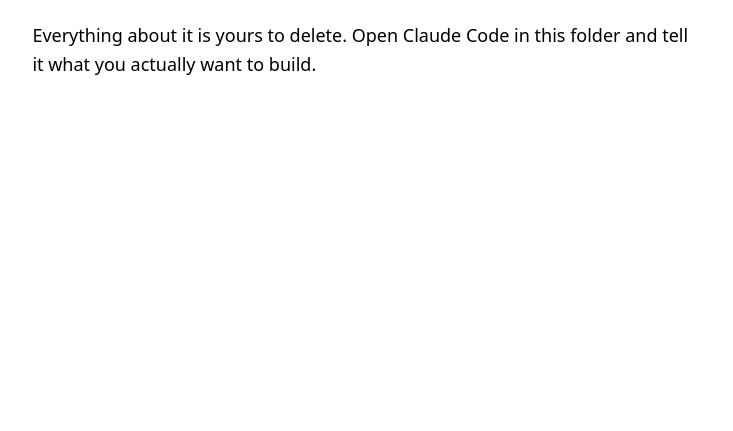
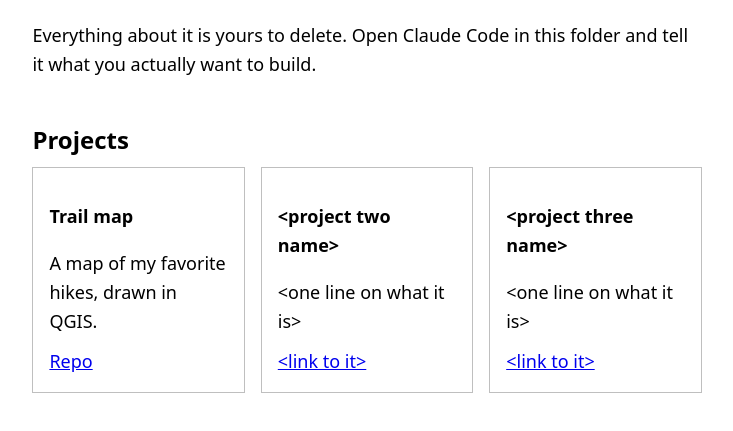
Before and after one commit to syl-cmyk/syl-cmyk.github.io, a plain HTML site: page index.html in a window 1280 px wide. Shown: the part 205-636 px from the top of the page, without its empty margins (273-1006 px from the left). Drawn offline with Linux system fonts and the light colour scheme.

Commit message:
Add Projects section

```diff
--- a/index.html
+++ b/index.html
@@ -19,5 +19,28 @@
     tell it what you actually want to build.
   </p>
 
+  <section id="projects">
+    <h2>Projects</h2>
+    <div class="project-cards">
+      <article class="project-card">
+        <h3>Trail map</h3>
+        <p>A map of my favorite hikes, drawn in QGIS.</p>
+        <a href="https://github.com/me/trail-map">Repo</a>
+      </article>
+
+      <article class="project-card">
+        <h3>&lt;project two name&gt;</h3>
+        <p>&lt;one line on what it is&gt;</p>
+        <a href="#">&lt;link to it&gt;</a>
+      </article>
+
+      <article class="project-card">
+        <h3>&lt;project three name&gt;</h3>
+        <p>&lt;one line on what it is&gt;</p>
+        <a href="#">&lt;link to it&gt;</a>
+      </article>
+    </div>
+  </section>
+
 </body>
 </html>
--- a/style.css
+++ b/style.css
@@ -32,3 +32,51 @@
 p {
   margin-bottom: 1.5rem;
 }
+
+/* First section in the page, so this introduces the base spacing and
+   heading size for any section — this one and any added later. */
+
+section {
+  margin-top: 3rem;
+}
+
+h2 {
+  font-size: 1.5rem;
+  line-height: 1.2;
+  margin-bottom: 0.75rem;
+}
+
+/* Three project cards in a row. CSS Grid gives exact control over "3 across,
+   then 1 down on a phone" without relying on flex-wrap's implicit wrapping.
+   Card borders use currentColor instead of a fixed color so they keep working
+   in both light and dark mode, the same free trick color-scheme already buys us. */
+
+.project-cards {
+  display: grid;
+  grid-template-columns: repeat(3, minmax(0, 1fr));
+  gap: 1rem;
+}
+
+.project-card {
+  border: 1px solid color-mix(in srgb, currentColor 25%, transparent);
+  padding: 1rem;
+}
+
+.project-card h3 {
+  font-size: 1.125rem;
+  margin-bottom: 0.5rem;
+}
+
+.project-card p {
+  margin-bottom: 0.75rem;
+}
+
+/* The page's first breakpoint. 37.5rem (600px) sits comfortably above real
+   phone widths and comfortably below laptop widths, so cards stack on a
+   phone and stay in a row everywhere wider. */
+
+@media (max-width: 37.5rem) {
+  .project-cards {
+    grid-template-columns: 1fr;
+  }
+}
```
